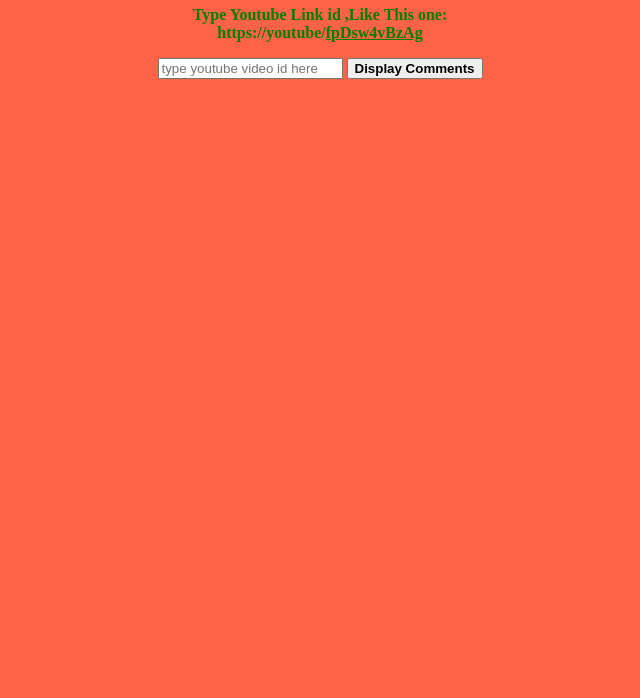
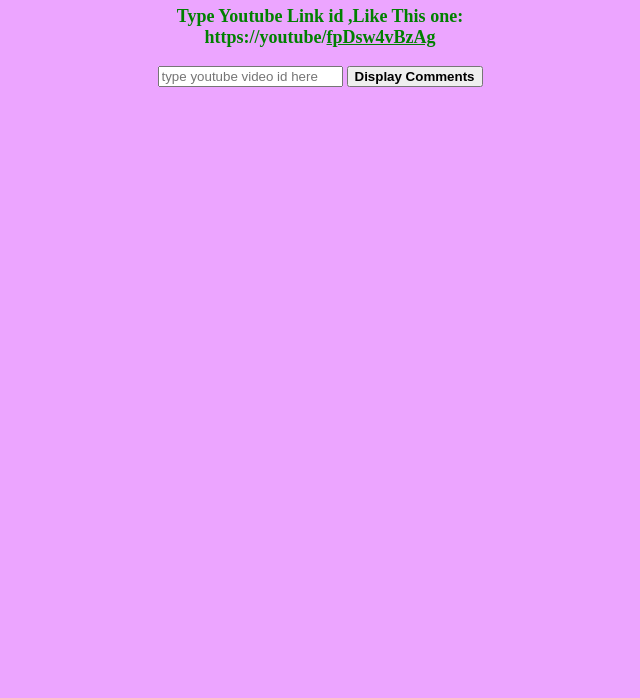
Before and after one commit to Modather22222/Youtube-comments-app, a plain HTML site: page index.html in a window 1280 px wide. Shown: the part 102-800 px from the top of the page, without its empty margins (320-960 px from the left). Drawn offline with nearby package versions, Linux system fonts and the light colour scheme.

Commit message:
Update index.html

```diff
--- a/index.html
+++ b/index.html
@@ -7,7 +7,7 @@
 <style>
     body {
     box-sizing:border-box;
-    background-color:tomato ;
+    background-color:#eca5ff;
 }
 header{
     text-align:center;
@@ -19,6 +19,7 @@ header{
 .p{
     font-weight:bold;
     color:green;
+    font-size:18px;
 }
 
 .p span
@@ -45,7 +46,7 @@ header{
 
 .div h3{
     color:brown;
-    font-size:15px;
+    font-size:22px;
 }
 
 .div img{
```
